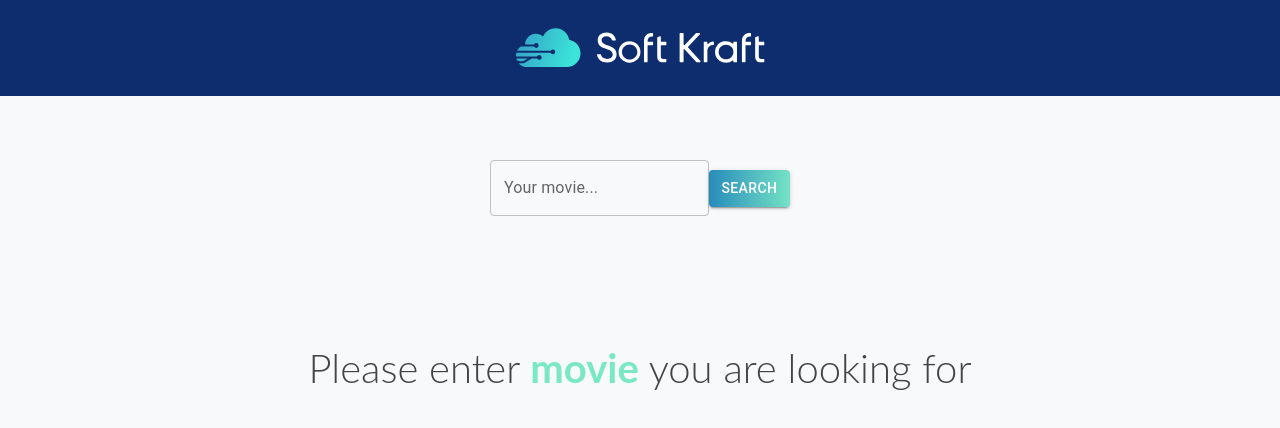
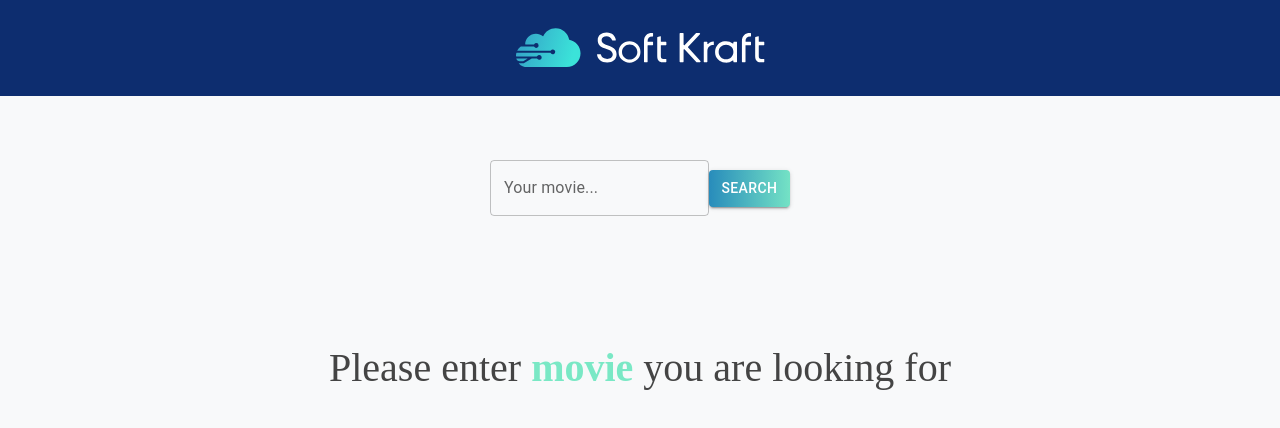
Before and after one commit to chris-cybula/SoftKraft, a React (Create React App) app: page / in a window 1280 px wide. Shown: the top 428 px of the page. Built offline with nearby package versions, Linux system fonts and the light colour scheme.

Commit message:
Fix global style

```diff
--- a/src/App.tsx
+++ b/src/App.tsx
@@ -11,11 +11,8 @@ import styled, { createGlobalStyle } from "styled-components"
 
 const GlobalStyle = createGlobalStyle`
   body {
-    @import url('https://fonts.googleapis.com/css2?family=Lato:wght@300;400;700&display=swap');
-
     background-color: #f8f9fa;
     margin: 0;
-    font-family: 'Lato', sans-serif;
     color: #444;
   }
 `;
```
